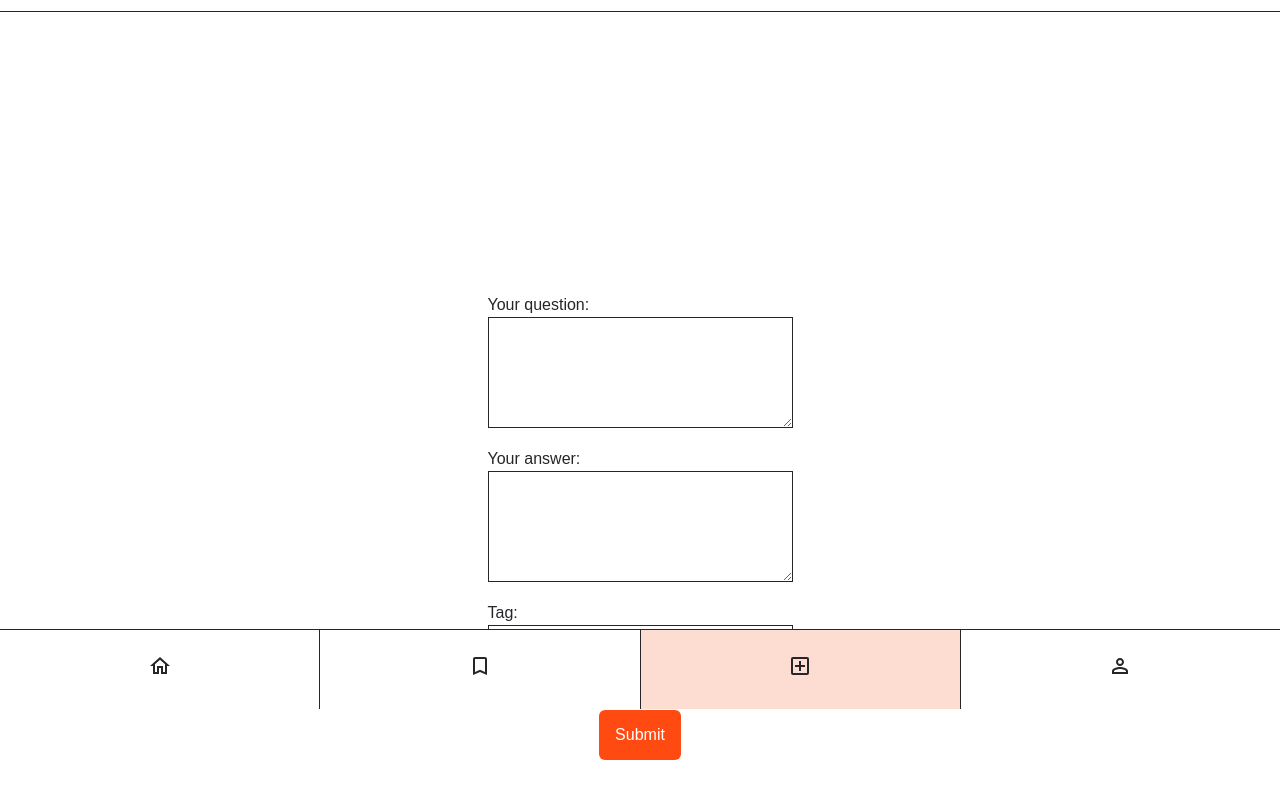
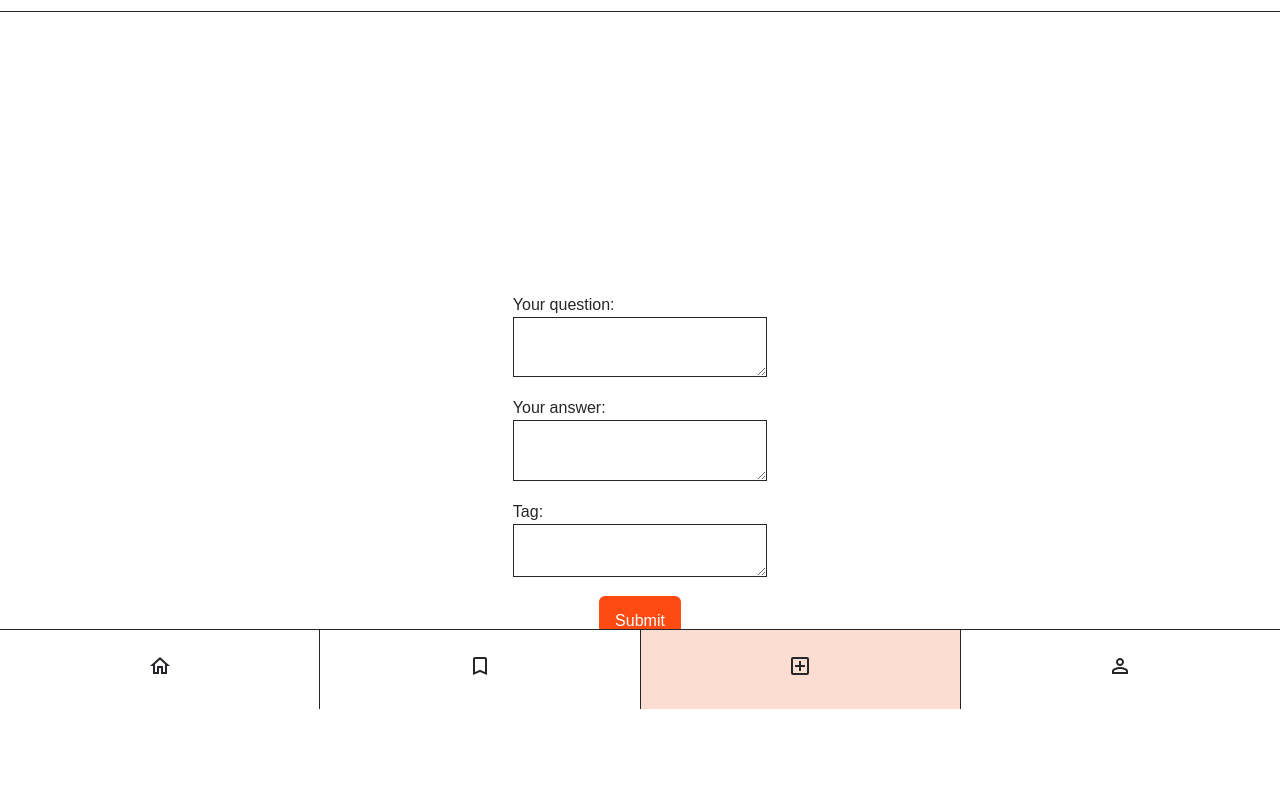
Before and after one commit to rvoll/Recap-Project-2, a website: page form.html in a window 1280 px wide. Shown: the part 91-883 px from the top of the page. After the commit the page ends 800 px from the top, so only its background shows below. Drawn offline with Linux system fonts and the light colour scheme.

Commit message:
fix form.html and mainly form.css so that entered text is left-aligned

```diff
--- a/components/form/form.css
+++ b/components/form/form.css
@@ -56,8 +56,9 @@ no effect. I will use 'gap' instead. */
 
 .form__inputBox {
   border: 1px solid var(--black);
-  padding: 2rem;
-  text-align: center;
+  padding: 0.5em;
+  padding-top: 0.5em;
+  text-align: start;
   position: relative;
 }
 
@@ -65,7 +66,7 @@ no effect. I will use 'gap' instead. */
 in order to make the box only 1 line high; it works not perfectly
 but at least a bit, making the box less high. */
 .form__inputBox__tag {
-  height: 1em;
+  height: 4em;
 }
 
 .form__submitButton {
--- a/form.html
+++ b/form.html
@@ -75,13 +75,16 @@
       <div class="form__labelTextAreaPair">
         <!-- Q: Should I design an aria-label to the class 'form__labelTextAreaPair'?
           Or does it make no sense because it is only meant to fix the layout?-->
+
         <label for="tag"  class="form__formBoxLabel">Tag:</label>
+        <!-- wuthout row and column, the box is not as wide as the others; although the box is not big enough for 3 rows; this had to be fixed in the css. -->
         <textarea aria-label="textbox to enter own tags" class="form__inputBox form__inputBox__tag" data-js="form__inputBox"
         name="tag" id="tag"
         cols="28"
-        rows="1"
+        rows="3"
         >
-        </textarea>
+        </textarea
+        >
 <!-- line break - fix with flexbox and delete! -->
         <!-- <br /> -->
       </div>
```
Also changed, not shown: form.js (+15 -0 lines).
